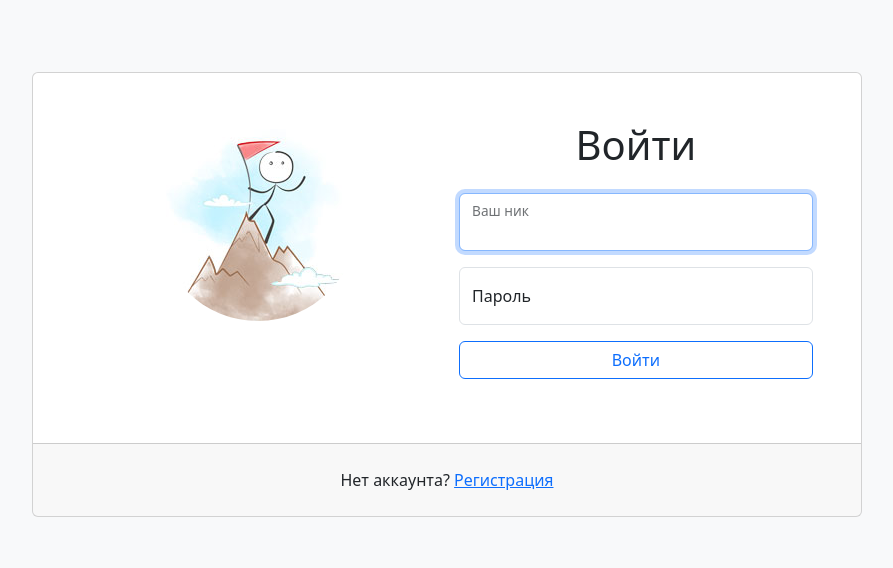
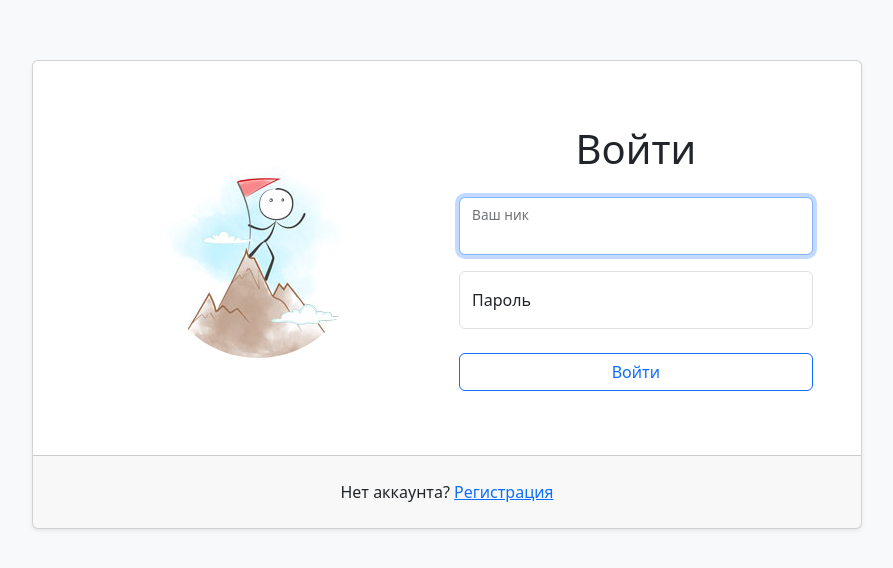
Before and after one commit to dserobabin/frontend-project-lvl4, a React (Create React App) app in the folder frontend/: page /login in a window 1280 px wide. Shown: the part 106-674 px from the top of the page, without its empty margins (193-1086 px from the left). Built offline with nearby package versions, Linux system fonts and the light colour scheme.

Commit message:
refactor: changed the styles on the login page

```diff
--- a/frontend/src/components/Login.jsx
+++ b/frontend/src/components/Login.jsx
@@ -4,7 +4,7 @@ import { useFormik } from 'formik';
 import * as Yup from 'yup';
 import axios from 'axios';
 import { Form, Button } from 'react-bootstrap';
-import login from '../assets/login.jpeg';
+import loginImage from '../assets/login.jpeg';
 import routes from '../routes';
 import useAuth from '../hooks/index.js';
 
@@ -45,16 +45,13 @@ const Login = () => {
     <div className="container-fluid h-100">
       <div className="row justify-content-center align-items-center h-100">
         <div className="col-12 col-md-8 col-xxl-6">
-          <div className="card">
+          <div className="card shadow-sm">
             <div className="card-body row p-5">
-              <div className="col-12 col-md-6">
-                <div className="d-flex justify-content-center align-items-center">
-                  <img className="rounded-circle" alt="tota" src={login} />
+              <div className="col-12 col-md-6 d-flex justify-content-center align-items-center">
+                <img className="rounded-circle" alt="Войти" src={loginImage} />
               </div>
-              </div>
-              <div className="col-12 col-md-6">
+              <Form onSubmit={formik.handleSubmit} className="col-12 col-md-6 mt-3 mt-mb-0">
                 <h1 className="text-center mb-4">Войти</h1>
-                <Form onSubmit={formik.handleSubmit}>
                 <Form.Group className="form-floating mb-3">
                   <Form.Control
                     id="username"
@@ -66,7 +63,7 @@ const Login = () => {
                   />
                   <Form.Label htmlFor="username">Ваш ник</Form.Label>
                 </Form.Group>
-                  <Form.Group className="form-floating mb-3">
+                <Form.Group className="form-floating mb-4">
                   <Form.Control
                     id="password"
                     name="password"
@@ -79,7 +76,6 @@ const Login = () => {
                 </Form.Group>
                 <Button type="submit" variant="outline-primary" className="w-100 mb-3">Войти</Button>
               </Form>
-              </div>
             </div>
             <div className="card-footer p-4">
               <div className="text-center">
```
Lines whose indentation alone changed are shown as unchanged.
